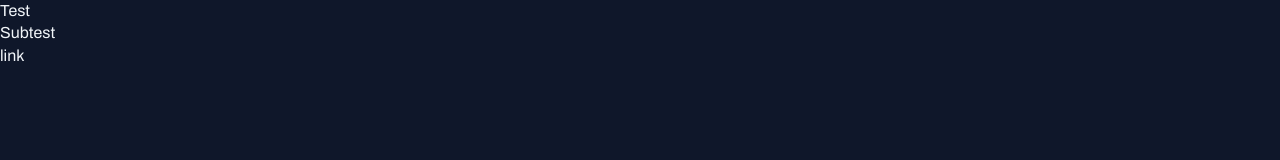
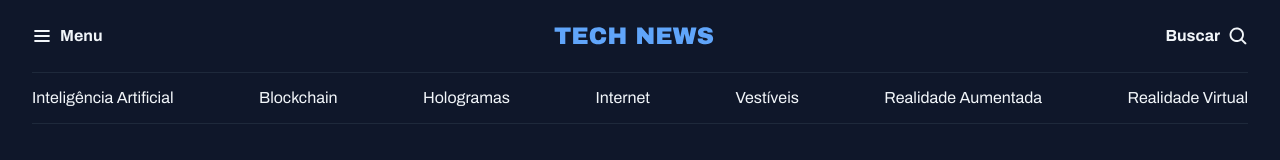
Before and after one commit to LeoTGobbi/portal-noticias, a plain HTML site: page index.html in a window 1280 px wide. Drawn offline with Linux system fonts and the light colour scheme.

Commit message:
criando o header da aplicação

```diff
--- a/index.html
+++ b/index.html
@@ -11,8 +11,31 @@
 
 </head>
 <body>
-  <h1>Test</h1>
-  <h2>Subtest</h2>
-  <a href="#">link</a>
+  <header class="container">
+    <nav id="primary" class="grid grid-flow-col">
+      <div>
+        <img src="assets/icons/List.svg" alt="ícone de menu">
+        <strong>Menu</strong>
+      </div>
+
+      <div>
+        <img src="assets/Logo.svg" alt="TechNews logo">
+      </div>
+
+      <div>
+        <strong>Buscar</strong>
+        <img src="assets/icons/MagnifyingGlass.svg" alt="Ícone de lupa para pesquisa">
+      </div>
+    </nav>
+    <nav id="secondary" class="grid grid-flow-col">
+      <a href="#">Inteligência Artificial</a>
+      <a href="#">Blockchain</a>
+      <a href="#">Hologramas</a>
+      <a href="#">Internet</a>
+      <a href="#">Vestíveis</a>
+      <a href="#">Realidade Aumentada</a>
+      <a href="#">Realidade  Virtual</a>
+    </nav>
+  </header>
 </body>
 </html>
--- a/styles/global.css
+++ b/styles/global.css
@@ -46,3 +46,20 @@ a:hover {
 h1, h2, h3 {
   font: inherit;
 }
+
+.container {
+  max-width: 1280px;
+  padding-inline: 32px;
+  margin-inline: auto;
+
+
+}
+
+/* utility-first */
+.grid {
+  display: grid;
+}
+
+.grid-flow-col {
+  grid-auto-flow: column;
+}
--- /dev/null
+++ b/styles/header.css
@@ -0,0 +1,25 @@
+#primary {
+  padding-block: 20px;
+
+  div {
+    display: flex;
+    align-items: center;
+    gap: 8px;
+  }
+
+  /* nesting css */
+  div:nth-child(2) {
+    margin-inline:auto
+  }
+
+  div:nth-child(3) {
+    justify-self: end;
+  }
+}
+
+#secondary {
+  padding-block: 14px;
+  border: solid 1px var(--stroke-color);
+  border-inline: none;
+  justify-content: space-between;
+}
--- a/styles/index.css
+++ b/styles/index.css
@@ -1 +1,2 @@
 @import url(global.css);
+@import url(header.css);
```
